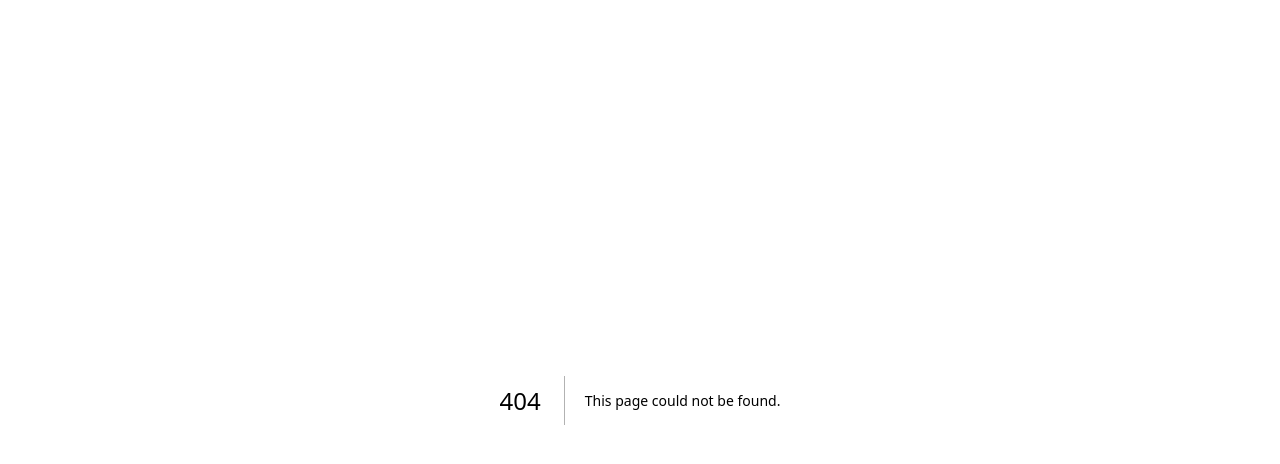
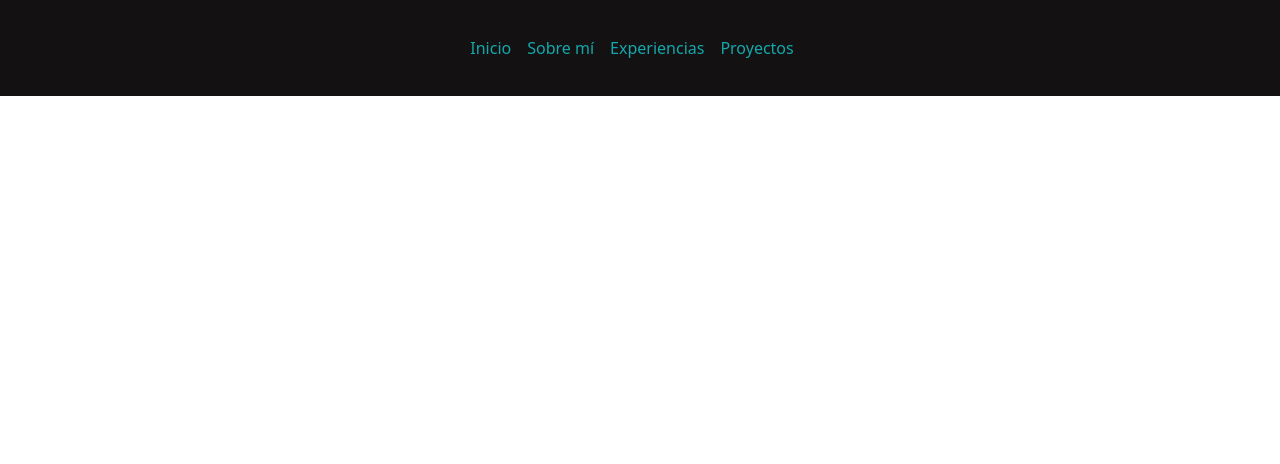
Before and after one commit to Maokaiser/Paginapersonal, a Next.js app: page /experiencias in a window 1280 px wide. Before the commit this address had no page. Shown: the top 464 px of the page. Built offline with nearby package versions, Linux system fonts and the light colour scheme.

Commit message:
Estructura principal de "sobre mi" y rutas a todas las paginas

```diff
--- /dev/null
+++ b/app/experiencias/page.tsx
@@ -0,0 +1,14 @@
+export default function Experiencias() {
+    return (
+        <div>
+            <nav className="flex justify-center py-9 px-20 bg-[#131111]">
+                <div className="flex text-[#13A8AD]">
+                    <a href="/" className="mr-4">Inicio</a>
+                    <a href="/sobremi" className="mr-4">Sobre mí</a>
+                    <a href="/experiencias" className="mr-4">Experiencias</a>
+                    <a href="/proyectos" className="mr-4">Proyectos</a>
+                </div>
+            </nav>
+        </div>
+    )
+}
--- a/app/page.tsx
+++ b/app/page.tsx
@@ -1,5 +1,5 @@
 import Image from "next/image";
-import { Button } from "@/components/ui/button"
+import { Button, buttonVariants } from "@/components/ui/button"
 import { Card } from "@/components/ui/card"
 import { Avatar, AvatarFallback, AvatarImage } from "@/components/ui/avatar"
 import yo from "@/src/yo.jpg"
@@ -11,10 +11,10 @@ export default function Home() {
       <div>
         <nav className="flex justify-center py-9 px-20 bg-[#131111]">
           <div className="flex text-[#13A8AD]">
-            <a href="#" className="mr-4">Inicio</a>
-            <a href="#" className="mr-4">Sobre mí</a>
-            <a href="#" className="mr-4">Experiencias</a>
-            <a href="#" className="mr-4">Proyectos</a>
+            <a href="/" className="mr-4">Inicio</a>
+            <a href="/sobremi" className="mr-4">Sobre mí</a>
+            <a href="/experiencias" className="mr-4">Experiencias</a>
+            <a href="/proyectos" className="mr-4">Proyectos</a>
           </div>
         </nav>
       </div>
@@ -68,8 +68,10 @@ export default function Home() {
               </p>
             </div>
             <div className="flex justify-end">
-              <Button variant="secondary" size="lg" className="bg-[#13A8AD] text-white">
-                Ver más
+              <Button variant="default" size="lg" className="bg-[#13A8AD] text-white" asChild>
+                <a href="/sobremi" rel="noopener noreferrer">
+                  Ver más
+                </a>
               </Button>
             </div>
           </Card>
@@ -86,8 +88,10 @@ export default function Home() {
               </p>
             </div>
             <div className="flex justify-end">
-              <Button variant="secondary" size="lg" className="bg-[#13A8AD] text-white">
-                Ver más
+              <Button variant="default" size="lg" className="bg-[#13A8AD] text-white">
+                <a href="/proyectos" rel="noopener noreferrer">
+                  Ver más
+                </a>
               </Button>
             </div>
           </Card>
@@ -104,8 +108,10 @@ export default function Home() {
             </p>
           </div>
           <div className="flex justify-end">
-            <Button variant="secondary" size="lg" className="bg-[#13A8AD] text-white">
-              Ver más
+            <Button variant="default" size="lg" className="bg-[#13A8AD] text-white">
+              <a href="/experiencias" rel="noopener noreferrer">
+                Ver más
+              </a>
             </Button>
           </div>
         </Card>
--- /dev/null
+++ b/app/proyectos/page.tsx
@@ -0,0 +1,14 @@
+export default function Experiencias() {
+    return (
+        <div>
+            <nav className="flex justify-center py-9 px-20 bg-[#131111]">
+                <div className="flex text-[#13A8AD]">
+                    <a href="/" className="mr-4">Inicio</a>
+                    <a href="/sobremi" className="mr-4">Sobre mí</a>
+                    <a href="/experiencias" className="mr-4">Experiencias</a>
+                    <a href="/proyectos" className="mr-4">Proyectos</a>
+                </div>
+            </nav>
+        </div>
+    )
+}
--- /dev/null
+++ b/app/sobremi/page.tsx
@@ -0,0 +1,69 @@
+import { Card } from "@/components/ui/card";
+import { Avatar, AvatarFallback, AvatarImage } from "@/components/ui/avatar";
+import yo from "@/src/yo.jpg";
+
+export default function Sobremi() {
+    return (
+        <div>
+            <div>
+            <nav className="flex justify-center py-9 px-20 bg-[#131111]">
+                <div className="flex text-[#13A8AD]">
+                    <a href="/" className="mr-4">Inicio</a>
+                    <a href="/sobremi" className="mr-4">Sobre mí</a>
+                    <a href="/experiencias" className="mr-4">Experiencias</a>
+                    <a href="/proyectos" className="mr-4">Proyectos</a>
+                </div>
+            </nav>
+        </div>
+            <div className="flex flex-row py-20 pt-32 px-20 bg-[#DDDDDD] min-h-screen">
+                <Card className="p-10 mt-4 w-2/3">
+                    <div className="flex justify-center relative flex-col items-center">
+                        <Avatar className="rounded-full w-50 h-50 sm:w-58 sm:h-58 md:w-66 md:h-66 lg:w-74 lg:h-74">
+                            <AvatarImage src="https://github.com/shadcn.png" alt="yo" />
+                            <AvatarFallback>
+                                CHV
+                            </AvatarFallback>
+                        </Avatar>
+                        <div className="absolute top-65 left-35 bg-[#13A8AD] text-white w-55 h-10 rounded-lg">
+                            <p className="text-xl text-center justify-center align-center">Cristobal Herrera Vega</p>
+                        </div>
+                        <div className="text-justify w-2/3 mt-10">
+                            {`Estoy en busca de una oportunidad laboral como desarrollador, ya que soy un ingeniero en informática con más de un año de experiencia en desarrollo web y mobile, a lo largo de mi vida desarrollado buenas habilidades en programación y una gran pasión por la tecnología. Aunque mi nivel de inglés no es completamente fluido, estoy seguro de que puedo comunicarme de manera efectiva y aprender rápidamente para mejorar en ese aspecto.
+
+                                Como graduado en ingeniería informática, tengo una sólida formación en programación y en el desarrollo de software. Durante mis estudios, he adquirido habilidades en lenguajes de programación como JavaScript, Python y TypeScript, y he aprendido a trabajar con bases de datos y sistemas operativos. Además, he trabajado en varios proyectos durante mi tiempo en la universidad, lo que me ha permitido desarrollar mi capacidad de resolución de problemas y trabajar en equipo.
+
+                                Estoy ansioso a aprender nuevas tecnologías y trabajar duro para adquirir la experiencia necesaria para tener éxito en el campo de la tecnología. Mi entusiasmo y dedicación por la programación, junto con mi formación académica, me hacen un candidato ideal.`.split('.').map((sentence, index) => (
+                                <p key={index} className="mb-2">
+                                    {sentence.trim() && `${sentence.trim()}.`}
+                                </p>
+                            ))}
+                        </div>
+                    </div>
+                </Card>
+                <div className="flex flex-col py-2 pt-0 px-20 w-12/10 h-full">
+                    <Card className="p-4 mt-4 min-w-1/3 min-h-30%">
+                        <h2 className="text-2xl font-bold">Universidad</h2>
+                        <div className="mt-4">
+                            <h3 className="text-xl text-gray-500">Ingeniero en informatica - Licenciado en las ciencias de la computación </h3>
+                            <p className="text-justify mt-2"></p>
+                        </div>
+                    </Card>
+                    <Card className="p-4 mt-10 min-w-1/3 min-h-30%">
+                        <h2 className="text-2xl font-bold">Actualidad</h2>
+                        <div className="mt-4">
+                            <h3 className="text-xl text-gray-500">Ingeniero en informatica - Desarrollador Fullstack</h3>
+                            <p className="text-justify mt-2"></p>
+                        </div>
+                    </Card>
+                    <Card className="p-4 mt-10 min-w-1/3 min-h-30%">
+                        <h2 className="text-2xl font-bold">Futuro</h2>
+                        <div className="mt-4">
+                            <h3 className="text-xl text-gray-500">Planes para el futuro</h3>
+                            <p className="text-justify mt-2"></p>
+                        </div>
+                    </Card>
+                </div>
+            </div>
+        </div>
+    )
+}
```
